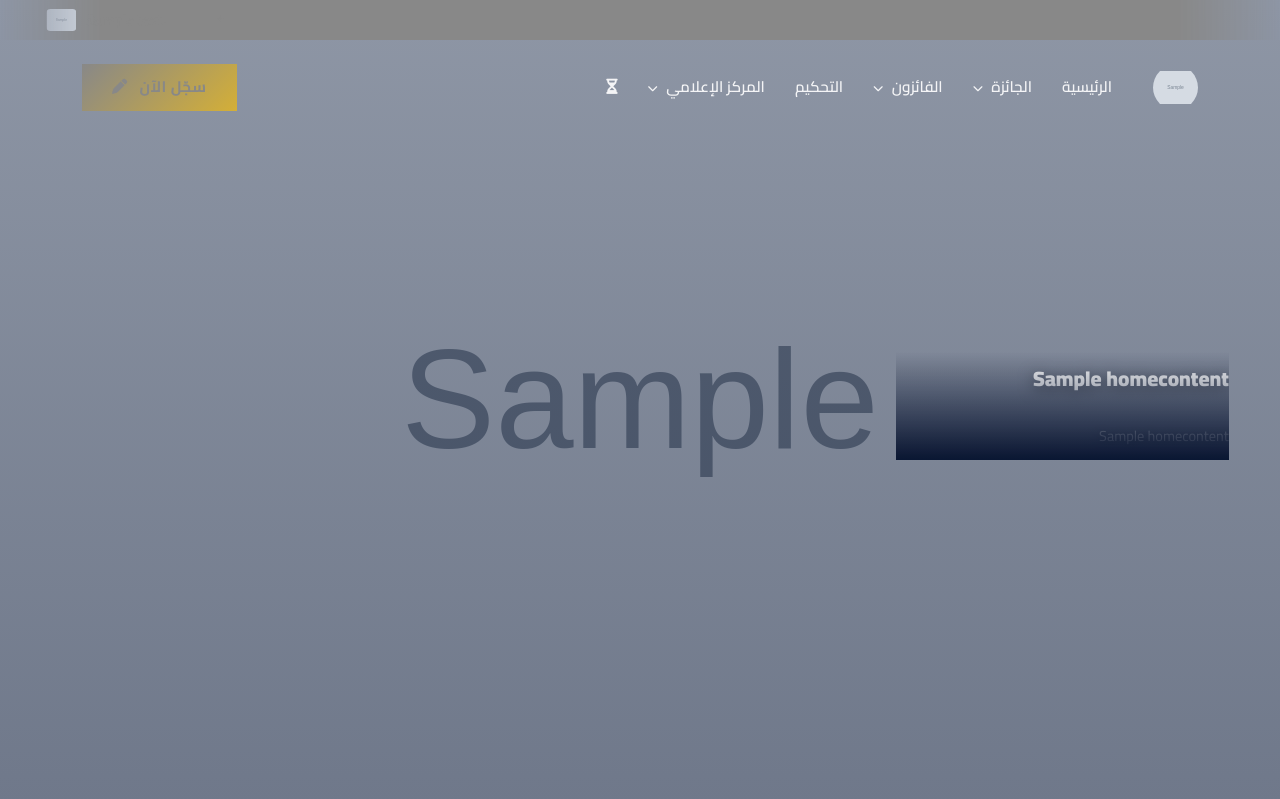
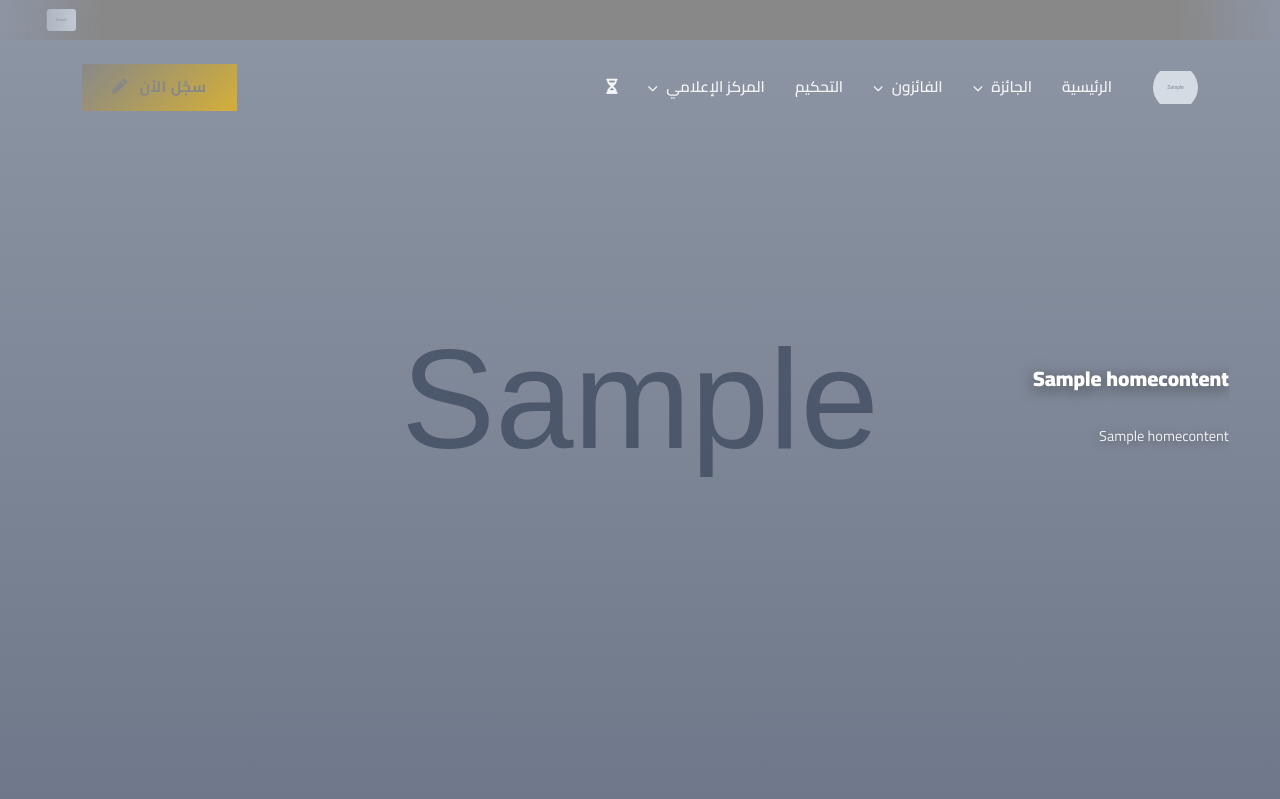
Before and after one commit to BdRjo/IAJ, a Django app: page / in a window 1280 px wide. Shown: the top 799 px of the page. Run offline with Django 5.2, Linux system fonts and the light colour scheme; tables that the repository leaves empty hold one stand-in row (values such as "Sample post"); grey boxes marked "Sample" are stand-in pictures.

Commit message:
Remove side-credits-mask style from home.html

```diff
--- a/award/templates/award/home.html
+++ b/award/templates/award/home.html
@@ -112,7 +112,6 @@
 <style>
 /* ===== نص متحرك جانبي - شارة أفلام ===== */
 .side-credits { position: absolute; top: 50%; right: 4%; width: 26%; height: 120px; z-index: 3; pointer-events: none; overflow: hidden; transform: translateY(-50%); }
-.side-credits-mask { position: absolute; top: 0; left: 0; width: 100%; height: 100%; z-index: 2; pointer-events: none; background: linear-gradient(to bottom, transparent 0%, transparent 10%, rgba(10,22,50,0.9) 90%, rgba(10,22,50,1) 100%); }
 .side-credits-scroll { width: 100%; height: 100%; overflow: hidden; display: flex; flex-direction: column; justify-content: flex-end; }
 .side-credits-scroll h3, .side-credits-scroll p { opacity: 0; animation: sideFadeUp 16s linear infinite; }
 .side-credits-scroll h3 { animation-delay: 0s; }
```
